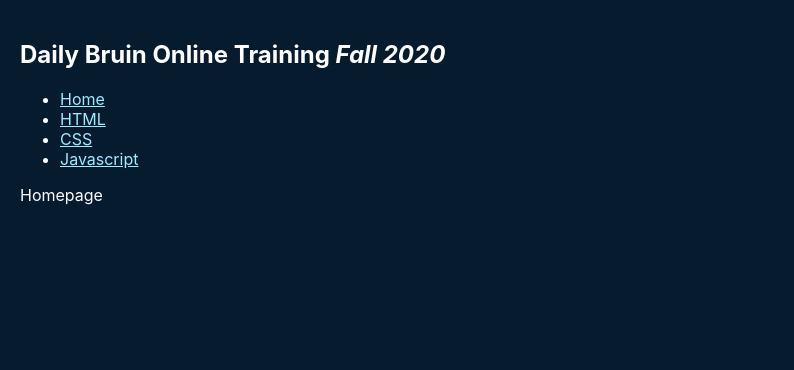
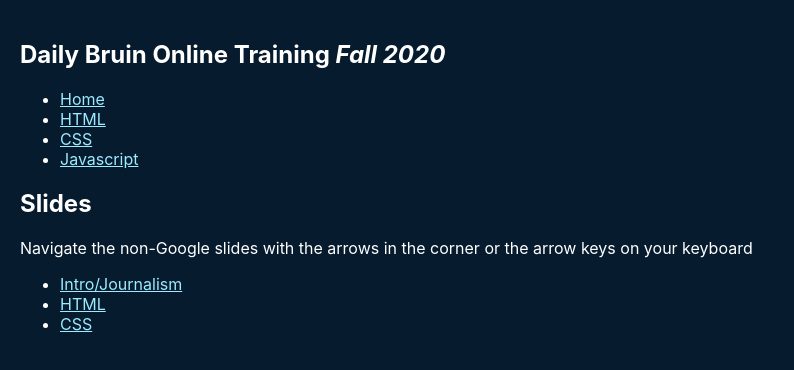
Before and after one commit to blutz/db-training-f20, a React (Create React App) app: page / in a window 1280 px wide. Shown: the top 370 px of the page, without its empty margins (0-794 px from the left). Built offline with nearby package versions, Linux system fonts and the light colour scheme.

Commit message:
Added slide links to the homepage

```diff
--- a/src/Home.js
+++ b/src/Home.js
@@ -1,7 +1,15 @@
 import React from 'react'
 
 function Home() {
-  return <div>Homepage</div>
+  return <div>
+    <h2>Slides</h2>
+    <p>Navigate the non-Google slides with the arrows in the corner or the arrow keys on your keyboard</p>
+    <ul>
+      <li><a href='/slides/intro.html'>Intro/Journalism</a></li>
+      <li><a href='/slides/html.html'>HTML</a></li>
+      <li><a href='/slides/css.html'>CSS</a></li>
+    </ul>
+  </div>
 }
 
 export default Home
```
